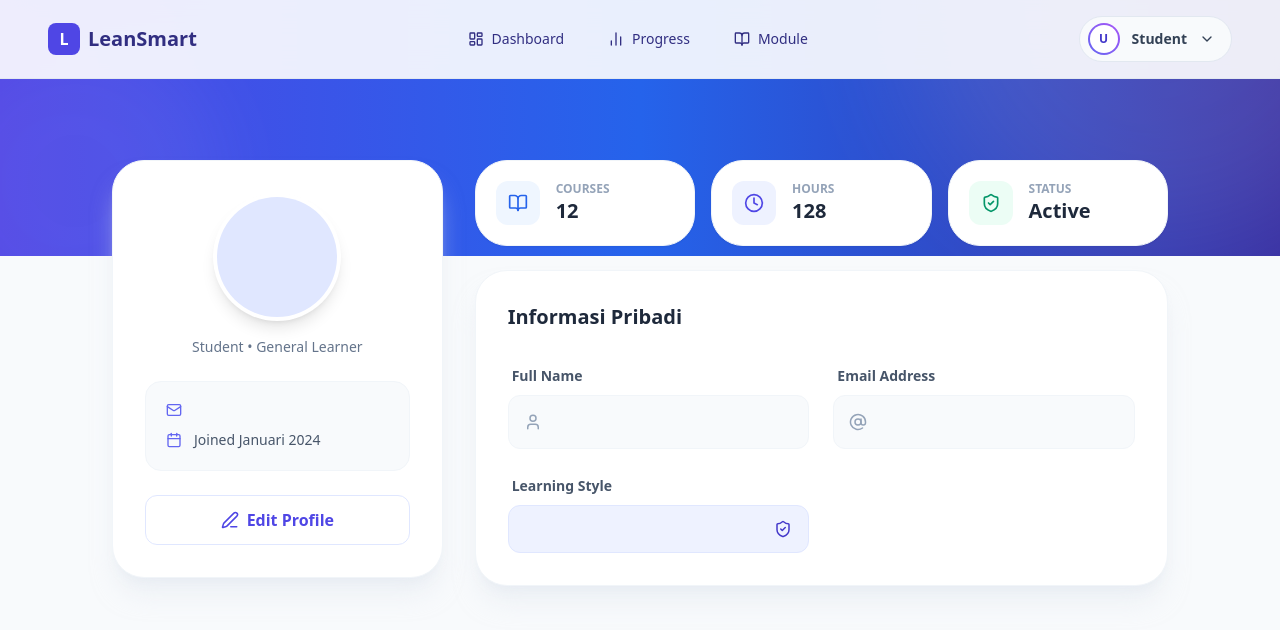
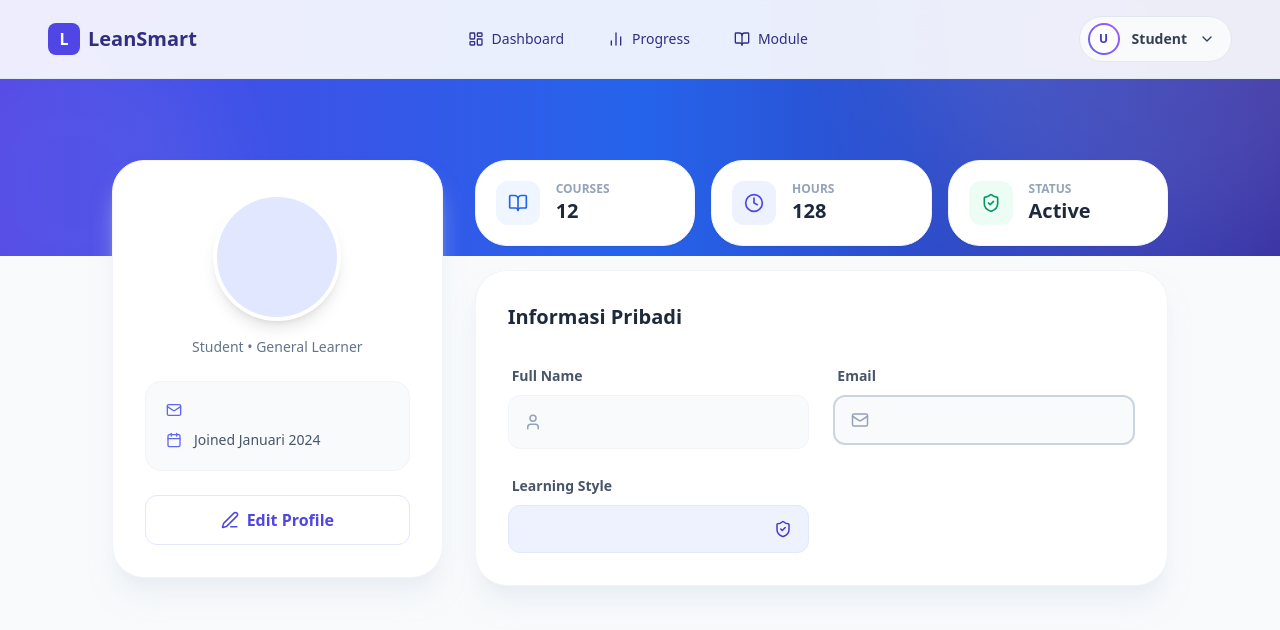
Before and after one commit to Jeionee/DC08-AI-Learning-Insight, a React (Vite) app in the folder fe/: page /profile in a window 1280 px wide. Shown: the top 630 px of the page. Built offline with nearby package versions, Linux system fonts and the light colour scheme; sample sign-in values are in the browser's storage.

Commit message:
edit-profile

```diff
--- a/fe/src/pages/ProfilePage.jsx
+++ b/fe/src/pages/ProfilePage.jsx
@@ -127,7 +127,9 @@ export default function ProfilePage() {
               </div>
 
               {/* Name & Role */}
-							<h2 className="text-2xl font-bold text-slate-800">{formData.name}</h2>
+              <h2 className="text-2xl font-bold text-slate-800">
+                {formData.name}
+              </h2>
               <p className="text-slate-500 text-sm font-medium mb-6">
                 Student • {student.learning_style || "General Learner"}
               </p>
@@ -165,7 +167,9 @@ export default function ProfilePage() {
                   <BookOpen size={20} />
                 </div>
                 <div>
-									<p className="text-xs text-slate-400 font-bold uppercase">Courses</p>
+                  <p className="text-xs text-slate-400 font-bold uppercase">
+                    Courses
+                  </p>
                   <p className="text-xl font-bold text-slate-800">12</p>
                 </div>
               </div>
@@ -174,7 +178,9 @@ export default function ProfilePage() {
                   <Clock size={20} />
                 </div>
                 <div>
-									<p className="text-xs text-slate-400 font-bold uppercase">Hours</p>
+                  <p className="text-xs text-slate-400 font-bold uppercase">
+                    Hours
+                  </p>
                   <p className="text-xl font-bold text-slate-800">128</p>
                 </div>
               </div>
@@ -183,7 +189,9 @@ export default function ProfilePage() {
                   <ShieldCheck size={20} />
                 </div>
                 <div>
-									<p className="text-xs text-slate-400 font-bold uppercase">Status</p>
+                  <p className="text-xs text-slate-400 font-bold uppercase">
+                    Status
+                  </p>
                   <p className="text-xl font-bold text-slate-800">Active</p>
                 </div>
               </div>
@@ -192,7 +200,9 @@ export default function ProfilePage() {
             {/* Main Content Area */}
             <div className="bg-white rounded-[2rem] shadow-xl shadow-slate-200/50 p-8 border border-slate-100">
               <div className="flex items-center justify-between mb-8">
-								<h3 className="text-xl font-bold text-slate-800">Informasi Pribadi</h3>
+                <h3 className="text-xl font-bold text-slate-800">
+                  Informasi Pribadi
+                </h3>
                 {isEditing && (
                   <span className="text-xs font-bold bg-amber-100 text-amber-700 px-3 py-1 rounded-full">
                     Editing Mode
@@ -204,7 +214,9 @@ export default function ProfilePage() {
                 <div className="grid grid-cols-1 md:grid-cols-2 gap-6">
                   {/* Full Name */}
                   <div className="space-y-2">
-										<label className="text-sm font-bold text-slate-600 ml-1">Full Name</label>
+                    <label className="text-sm font-bold text-slate-600 ml-1">
+                      Full Name
+                    </label>
                     <div className="relative">
                       <User
                         className="absolute left-4 top-1/2 -translate-y-1/2 text-slate-400"
@@ -226,8 +238,35 @@ export default function ProfilePage() {
                   </div>
 
                   {/* Email */}
-
-									<Email formData={formData} isEditing={isEditing} handleChange={handleChange} />
+                  <div className="space-y-2">
+                    <label className="text-sm font-bold text-slate-600 ml-1">
+                      Email
+                    </label>
+                    <div className="relative">
+                      {/* Non-Editable Section */}
+                      {!isEditing ? (
+                        // Menampilkan email dan ikon email di sampingnya
+                        <div className="w-full pl-4 pr-4 py-3.5 rounded-xl bg-slate-50 border-slate-300 text-slate-500 cursor-not-allowed border-2 flex items-center">
+                          <Mail className="text-slate-400 mr-3" size={18} />{" "}
+                          {/* Ikon Email */}
+                          <span className="text-slate-600">
+                            {formData.email}
+                          </span>{" "}
+                          {/* Teks Email */}
+                        </div>
+                      ) : (
+                        // Input email saat editing (dengan ikon di dalam input)
+                        <input
+                          type="email"
+                          name="email"
+                          value={formData.email}
+                          onChange={handleChange}
+                          disabled
+                          className="w-full pl-12 pr-4 py-3.5 rounded-xl bg-slate-50 border-slate-300 text-slate-500 cursor-not-allowed border-2"
+                        />
+                      )}
+                    </div>
+                  </div>
 
                   {/* Learning Style (Read Only) */}
                   <LearningStyle student={student} />
```
Lines whose indentation alone changed are shown as unchanged.
